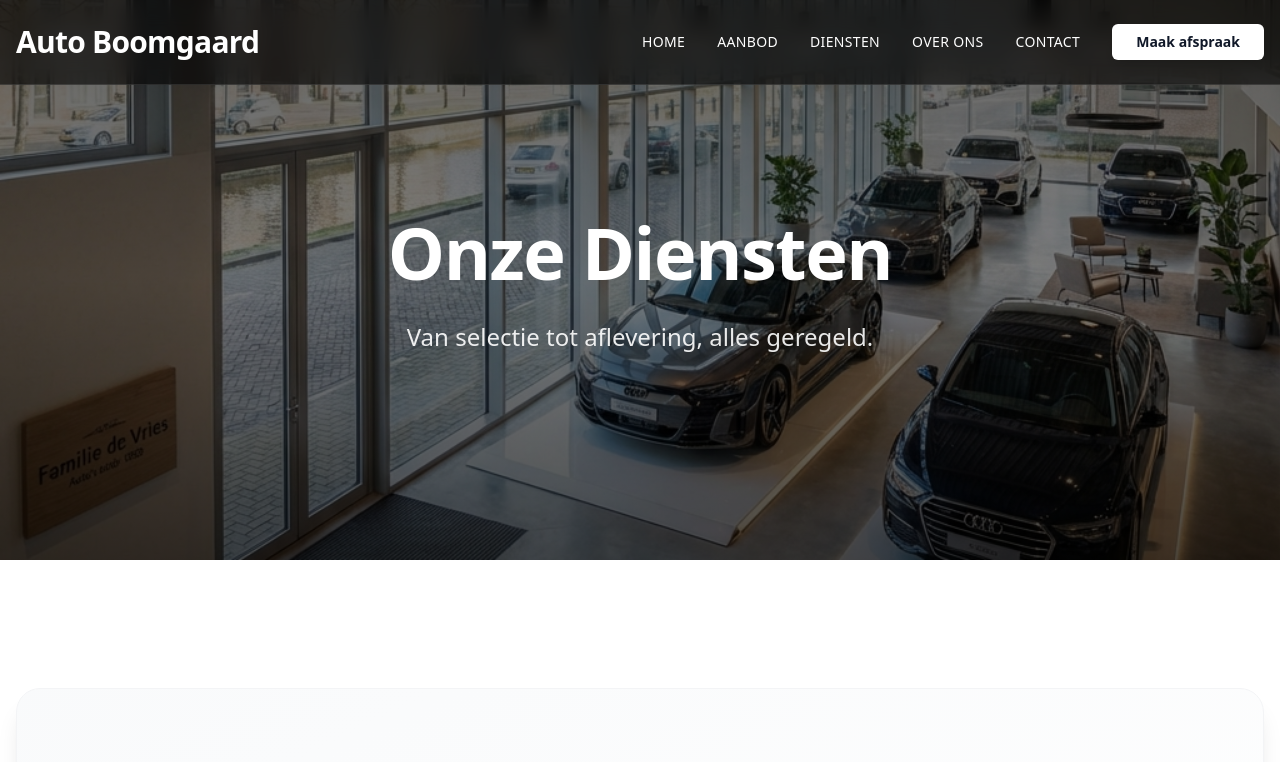
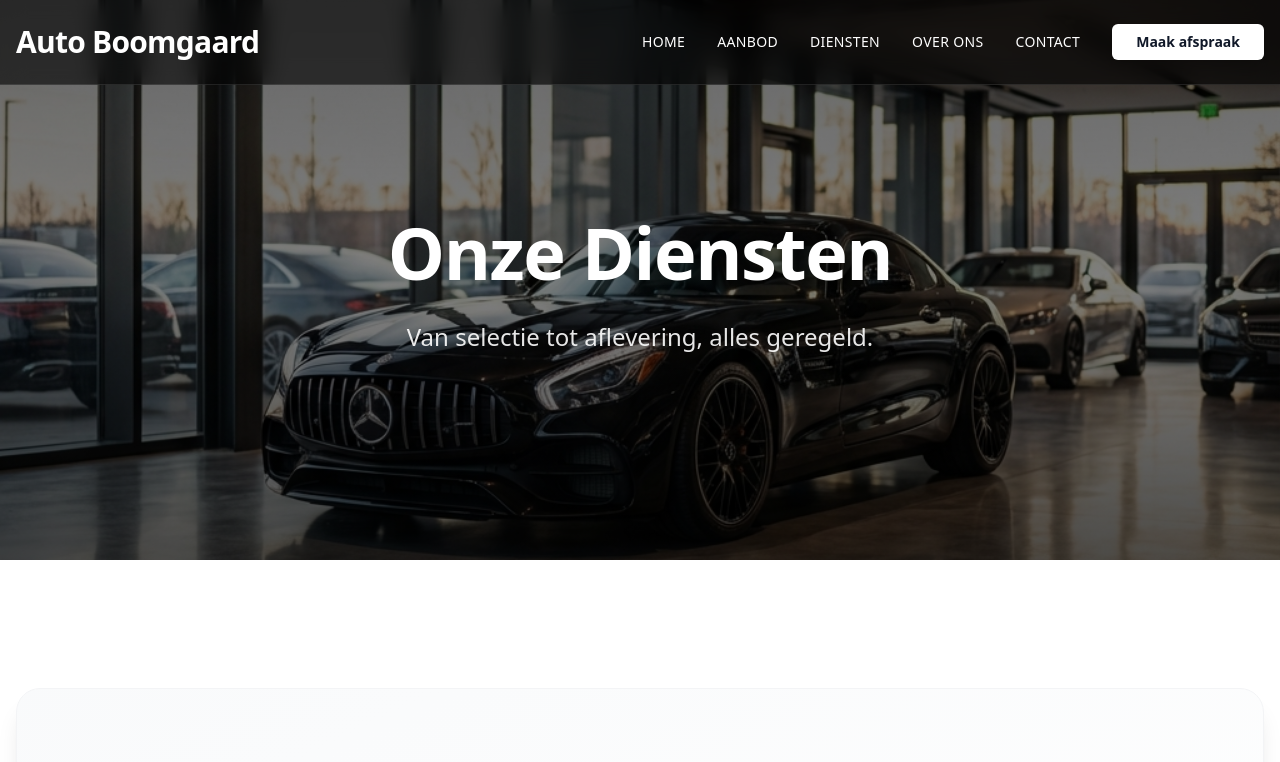
Before and after one commit to robinbril/boomgaard, a Next.js app: page /diensten in a window 1280 px wide. Shown: the top 762 px of the page. Built offline with nearby package versions, Linux system fonts and the light colour scheme.

Commit message:
feat: Add 8K quality hero image for diensten page

```diff
--- a/src/app/diensten/page.tsx
+++ b/src/app/diensten/page.tsx
@@ -16,11 +16,12 @@ export default function ServicesPage() {
             {/* Full-Width Hero */}
             <section className="relative h-[70vh] flex items-center justify-center overflow-hidden">
                 <Image
-                    src="/showroom_interior_1763981283525.png"
-                    alt="Auto Boomgaard Showroom"
+                    src="/hero-showroom.png"
+                    alt="Auto Boomgaard Luxe Showroom"
                     fill
                     className="object-cover"
                     priority
+                    quality={100}
                 />
                 {/* Dark overlay for text readability */}
                 <div className="absolute inset-0 bg-gradient-to-b from-black/60 via-black/50 to-black/70" />
```
Also changed, not shown: public/hero-showroom.png (added).
